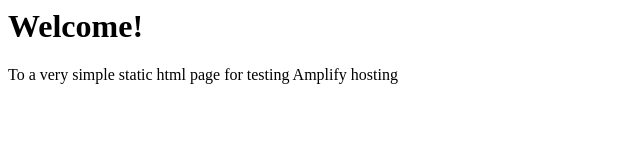
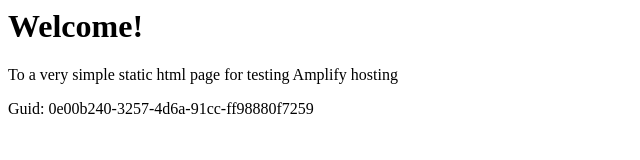
Before and after one commit to aws-aemilia-pdx/Github-PR-Commit-Integration-Test-DoNotTouch-v0-beta-us-west-2, a website: page src/index.html in a window 1280 px wide. Shown: the whole page, without its empty margins (0-640 px from the left). Drawn offline with Linux system fonts and the light colour scheme.

Commit message:
commit from integ tests

```diff
--- a/src/index.html
+++ b/src/index.html
@@ -1,3 +1,5 @@
+
+
 <html lang="en">
 
 <head>
@@ -10,6 +12,6 @@
 <body>
     <h1>Welcome!</h1>
     <p>To a very simple static html page for testing Amplify hosting</p>
-</body>
+    <p>Guid: 0e00b240-3257-4d6a-91cc-ff98880f7259</p></body>
 
 </html>
```
